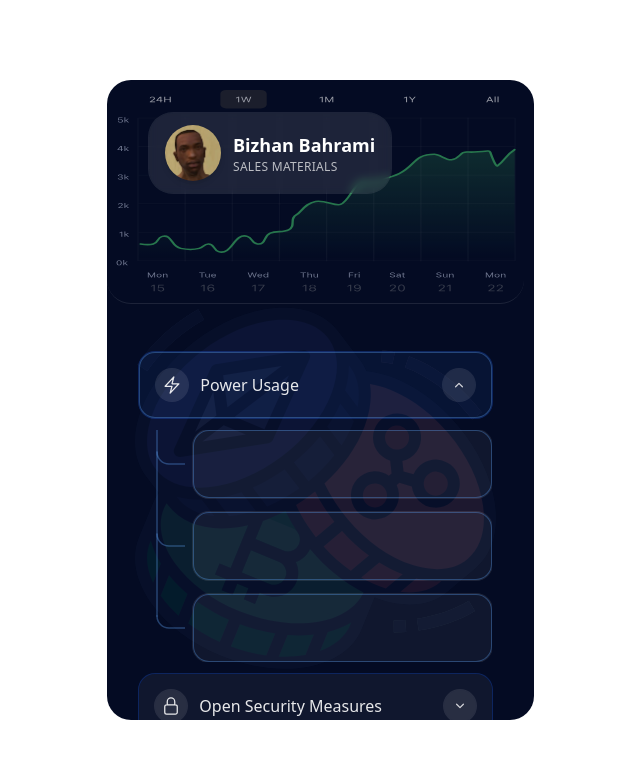
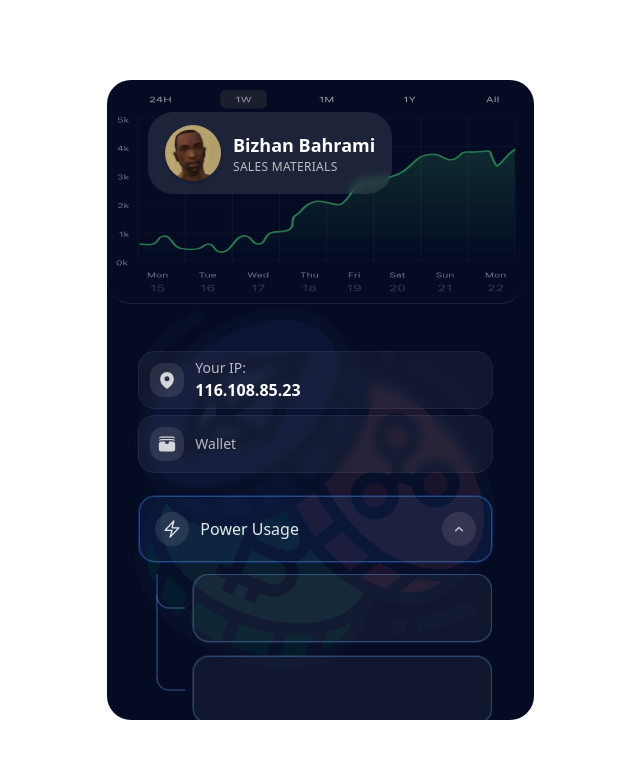
Before and after one commit to MohammadmehdiJamalpour/crypto-panel-script, a React (Vite) app: page / in a window 1280 px wide. Shown: the top 758 px of the page, without its empty margins (618-1258 px from the left). Built offline with nearby package versions, Linux system fonts and the light colour scheme.

Commit message:
labelRow and LabelGroup added

```diff
--- a/src/components/AccordionRail.jsx
+++ b/src/components/AccordionRail.jsx
@@ -1,23 +1,5 @@
-import React, {
-  forwardRef,
-  useId,
-  useState,
-} from "react";
+import React, { forwardRef, useId, useState } from "react";
 import AccordionItemsBody from "./AccordionItemsBody.jsx";
-
-/**
- * DUMMY DATA SHAPE (no heights here)
- * ----------------------------------------------------------
- * const SECTIONS = [
- *   { id: "power", title: "Power Usage", icon: <BoltIcon/>, defaultOpen: true,
- *     items: [{ id: "status" }, { id: "usage" }, { id: "overhead" }] },
- *   { id: "security", title: "Open Security Measures", icon: <LockClosedIcon/>,
- *     items: [{ id: "rules" }, { id: "alerts" }] },
- *   { id: "password", title: "Set a New Password", icon: <KeyIcon/>,
- *     items: [{ id: "form" }] },
- * ];
- * ----------------------------------------------------------
- */
 
 /* tiny classnames helper */
 function cx(...parts) {
@@ -74,22 +56,21 @@ const SmoothCollapse = forwardRef(function SmoothCollapse(
   );
 });
 
-/* Item wrapper (fixed default height 68px; NO blue bg on items) */
+/* Item wrapper (unchanged from your design) */
 export const AccordionItem = forwardRef(function AccordionItem(
   {
     children,
     className = "",
     decorated = true,
     padding = "0",
-    // neutral background always (items never switch to blue)
     bgClass = "bg-white/[0.05]",
     baseRingClass = "ring-1 ring-white/10",
-    optionHeight = 68,   // default fixed height
+    optionHeight = 68,
     height,
     minHeight,
     width,
     style,
-    _open = false,       // internal
+    _open = false,
   },
   ref
 ) {
@@ -101,9 +82,7 @@ export const AccordionItem = forwardRef(function AccordionItem(
     ...style,
   };
 
-  const borderCls = _open
-    ? "border border-[color:var(--rail)]"
-    : "border-0";
+  const borderCls = _open ? "border border-[color:var(--rail)]" : "border-0";
 
   if (!decorated) {
     return (
@@ -122,7 +101,7 @@ export const AccordionItem = forwardRef(function AccordionItem(
       ref={ref}
       className={cx(
         "relative rounded-2xl",
-        bgClass,            // <-- stays neutral whether open or closed
+        bgClass,
         padding,
         baseRingClass,
         borderCls,
@@ -135,31 +114,35 @@ export const AccordionItem = forwardRef(function AccordionItem(
   );
 });
 
-/* Single section (HEADER gets blue-ish bg when open; items do NOT) */
+/**
+ * AccordionSection
+ * - renderHeader?(state) lets you fully control header content (e.g., LabelRow with chevron)
+ */
 export function AccordionSection({
   title = "Section",
   icon,
-  children,                       // <AccordionItem>...</AccordionItem>[]
+  children,
   defaultOpen = false,
   onToggle,
-  size = "md",                    // "sm" | "md"
+  size = "md",
 
-  // Rail/connector tuning (unchanged defaults)
+  // Rail/connector tuning
   gap = 12,
   railOffset = 12,
   elbowLen = 24,
   elbowRadius = 10,
-  railStroke = 1.5,               // ~1/5
+  railStroke = 1.5,
 
-  // Single source of truth for accent color (rail + open borders)
+  // Accent for rail + open borders
   accentColor = "rgb(96 165 250 / 0.35)",
 
-  // Behavior
+  // header visuals
   highlightHeaderOnOpen = true,
   decorateChildrenByDefault = true,
+  openHeaderBgClass = "bg-blue-500/[0.08] hover:bg-blue-500/[0.12]",
 
-  // blue-ish header bg ONLY when open
-  openHeaderBgClass = "bg-blue-500/[0.08] hover:bg-blue-500/[0.12]",
+  // custom header renderer
+  renderHeader,
 }) {
   const uid = useId();
   const [open, setOpen] = useState(defaultOpen);
@@ -180,15 +163,48 @@ export function AccordionSection({
   };
 
   const closedHeaderBgClass = "bg-white/[0.05] hover:bg-white/[0.07]";
-  const headerBgClass = open ? openHeaderBgClass : closedHeaderBgClass;
+  const headerBgClass =
+    open && highlightHeaderOnOpen ? openHeaderBgClass : closedHeaderBgClass;
 
-  const headerBorderCls = open
-    ? "border border-[color:var(--rail)]"
-    : "border-0";
+  const headerBorderCls = open ? "border border-[color:var(--rail)]" : "border-0";
+
+  const DefaultHeader = () => (
+    <>
+      <span
+        className={cx(
+          "shrink-0 grid place-items-center rounded-2xl bg-white/10 ring-1 ring-white/10",
+          sizes.bubble
+        )}
+      >
+        {icon ?? <span className="h-1.5 w-1.5 rounded-full bg-white/70" />}
+      </span>
+      <span className={cx("flex-1 text-left font-medium", sizes.title)}>
+        {title}
+      </span>
+      <span
+        className={cx(
+          "shrink-0 grid place-items-center rounded-2xl bg-white/10 ring-1 ring-white/10",
+          sizes.bubble
+        )}
+      >
+        <svg
+          className={cx(
+            "h-4 w-4 text-white/80 transition-transform duration-200",
+            open && "rotate-180"
+          )}
+          viewBox="0 0 20 20"
+          fill="currentColor"
+        >
+          <path d="M5.23 7.21a.75.75 0 011.06.02L10 10.94l3.71-3.71a.75.75 0 111.06 1.06l-4.24 4.24a.75.75 0 01-1.06 0L5.21 8.29a.75.75 0 01.02-1.08z" />
+        </svg>
+      </span>
+    </>
+  );
+
+  const headerInner = renderHeader ? renderHeader({ open }) : <DefaultHeader />;
 
   return (
     <section className="w-full" style={{ "--rail": accentColor }}>
-      {/* Header */}
       <button
         type="button"
         aria-expanded={open}
@@ -201,31 +217,16 @@ export function AccordionSection({
         }}
         className={cx(
           "w-full flex items-center gap-3 rounded-2xl",
-          headerBgClass, // <-- blue-ish when open
+          headerBgClass,
           "py-4 text-white/90",
           "ring-1 duration-300 transition-all ring-blue-600/30 focus:outline-none focus:ring-1 focus:ring-blue-500/80",
           sizes.pad,
-          headerBorderCls // <-- border persists while open
+          headerBorderCls
         )}
       >
-        <span className={cx("shrink-0 grid place-items-center rounded-2xl bg-white/10 ring-1 ring-white/10", sizes.bubble)}>
-          {icon ?? <span className="h-1.5 w-1.5 rounded-full bg-white/70" />}
-        </span>
-
-        <span className={cx("flex-1 text-left font-medium", sizes.title)}>{title}</span>
-
-        <span className={cx("shrink-0 grid place-items-center rounded-2xl bg-white/10 ring-1 ring-white/10", sizes.bubble)}>
-          <svg
-            className={cx("h-4 w-4 text-white/80 transition-transform duration-200", open && "rotate-180")}
-            viewBox="0 0 20 20"
-            fill="currentColor"
-          >
-            <path d="M5.23 7.21a.75.75 0 011.06.02L10 10.94l3.71-3.71a.75.75 0 111.06 1.06l-4.24 4.24a.75.75 0 01-1.06 0L5.21 8.29a.75.75 0 01.02-1.08z" />
-          </svg>
-        </span>
+        {headerInner}
       </button>
 
-      {/* Body (smooth collapse) */}
       <SmoothCollapse open={open} className="mt-3" aria-hidden={!open}>
         <div id={`${uid}-panel`} role="region" aria-label={`${title} details`}>
           <AccordionItemsBody {...overlayProps}>{children}</AccordionItemsBody>
--- /dev/null
+++ b/src/components/LabelRow.jsx
@@ -0,0 +1,55 @@
+import React from "react";
+
+export default function LabelRow({
+  icon = null,
+  label = "",
+  value = "",
+  className = "",
+  compact = true,
+  chevron = false,
+  chevronRotated = false, // rotate when the parent (e.g., accordion) is open
+}) {
+  const pad = compact ? "px-3 py-2.5" : "px-3.5 py-3";
+  return (
+    <div
+      className={[
+        "w-full h-14", // fixed height for consistency
+        "flex items-center gap-3 rounded-2xl",
+        "bg-white/[0.05] ring-1 ring-white/10 backdrop-blur-sm",
+        "text-white/85",
+        pad,
+        className,
+      ].join(" ")}
+    >
+      {/* icon bubble */}
+      <span className="shrink-0 grid place-items-center h-8 w-8 rounded-xl bg-white/10 ring-1 ring-white/10">
+        {icon ?? <span className="h-1.5 w-1.5 rounded-full bg-white/60" />}
+      </span>
+
+      {/* text */}
+      <div className="flex-1 min-w-0">
+        <div className="text-sm/5 text-white/70 truncate">{label}</div>
+        {value ? (
+          <div className="text-base font-semibold text-white truncate">
+            {value}
+          </div>
+        ) : null}
+      </div>
+
+      {/* optional chevron (visual only; the click is handled by parent) */}
+      {chevron ? (
+        <svg
+          className={[
+            "h-4 w-4 text-white/80 transition-transform duration-200",
+            chevronRotated ? "rotate-180" : "",
+          ].join(" ")}
+          viewBox="0 0 20 20"
+          fill="currentColor"
+          aria-hidden
+        >
+          <path d="M5.23 7.21a.75.75 0 011.06.02L10 10.94l3.71-3.71a.75.75 0 111.06 1.06l-4.24 4.24a.75.75 0 01-1.06 0L5.21 8.29a.75.75 0 01.02-1.08z" />
+        </svg>
+      ) : null}
+    </div>
+  );
+}
--- /dev/null
+++ b/src/components/LabelsGroup.jsx
@@ -0,0 +1,19 @@
+import React from "react";
+import LabelRow from "./LabelRow.jsx";
+
+export default function LabelsGroup({ items = [], className = "" }) {
+  return (
+    <div className={["w-full space-y-2", className].join(" ")}>
+      {items.map((it, i) => (
+        <LabelRow
+          key={i}
+          icon={it.icon}
+          label={it.label}
+          value={it.value}
+          // chevron = false → these are informational only
+          chevron={false}
+        />
+      ))}
+    </div>
+  );
+}
--- a/src/layout/Body.jsx
+++ b/src/layout/Body.jsx
@@ -1,44 +1,17 @@
-// src/layout/Body.jsx
 import React from "react";
-import Accordion, {
-  AccordionSection,
-  AccordionItem,
-} from "../components/AccordionRail.jsx";
+import Accordion, { AccordionSection, AccordionItem } from "../components/AccordionRail.jsx";
+import LabelRow from "../components/LabelRow.jsx";
+import LabelsGroup from "../components/LabelsGroup.jsx";
 import { BoltIcon, LockClosedIcon, KeyIcon } from "@heroicons/react/24/outline";
+import { MapPinIcon, WalletIcon } from "@heroicons/react/24/solid";
 
-// Simple content block
-const Block = ({ title }) => (
-  <div className="h-full w-full flex flex-col justify-center gap-1.5">
-    {/* content for: {title} */}
-  </div>
-);
+const Block = () => <div className="h-full w-full flex flex-col justify-center gap-1.5" />;
 
-/**
- * Background behavior:
- * - Starts low (near bottom) due to pt-[100vh].
- * - As you scroll down, the SVG rises until its center hits viewport center
- *   (sticky at top-1/2 with -translate-y-1/2), then it stays centered.
- * - Scrolling further down: it remains centered (doesn't move).
- * - Scrolling up past the threshold: it leaves sticky and drops back down toward the bottom.
- */
 export default function Body({ className = "" }) {
   return (
-    <section
-      className={`
-        relative flex-1
-
-
-
-
-        px-4 py-6
-        ${className}
-      `}
-    >
-      {/* BACKGROUND OVERLAY (no pointer events; independent of content) */}
+    <section className={`relative flex-1 px-4 py-6 ${className}`}>
+      {/* sticky background */}
       <div className="pointer-events-none absolute inset-0 z-0">
-        {/* Track creates room for sticky behavior.
-           pt-[100vh] = start low; adjust to change starting position.
-           h-[200vh] = ensures sticky can stay centered for a long range. */}
         <div className="relative h-[100vh] pt-[20vh]">
           <img
             src="/crypto-tokens.svg"
@@ -48,17 +21,49 @@ export default function Body({ className = "" }) {
               sticky top-1/2 -translate-y-1/2
               block mx-auto
               h-auto w-[min(90vw,800px)]
-              object-contain
-              opacity-100
-              transition-transform
+              object-contain opacity-100
             "
           />
         </div>
       </div>
 
-      {/* FOREGROUND CONTENT */}
       <div className="relative z-10 mx-auto container max-w-md space-y-6">
+        {/* NON-OPENABLE labels in one container */}
+        <LabelsGroup
+          items={[
+            {
+              icon: <MapPinIcon className="h-5 w-5 text-white/80" />,
+              label: "Your IP:",
+              value: "116.108.85.23",
+            },
+            {
+              icon: <WalletIcon className="h-5 w-5 text-white/80" />,
+              label: "Wallet",
+              value: "",
+            },
+          ]}
+        />
+
         <Accordion>
+          {/* Accordion header uses LabelRow with chevron (openable) */}
+          {/* <AccordionSection
+            title="Network Details"
+            accentColor="rgb(96 165 250 / 0.35)"
+            renderHeader={({ open }) => (
+              <LabelRow
+                icon={<MapPinIcon className="h-5 w-5 text-white/80" />}
+                label="Network"
+                value="More details"
+                compact
+                chevron
+                chevronRotated={open}
+                className="bg-white/[0.05] w-full"
+              />
+            )}
+          >
+            <AccordionItem><Block /></AccordionItem>
+          </AccordionSection> */}
+
           <AccordionSection
             title="Power Usage"
             icon={<BoltIcon className="h-5 w-5" />}
@@ -70,9 +75,8 @@ export default function Body({ className = "" }) {
             elbowRadius={12}
             gap={14}
           >
-            <AccordionItem><Block title="Status :" /></AccordionItem>
-            <AccordionItem><Block title="Power Usage : [424/1000] kW/h" /></AccordionItem>
-            <AccordionItem><Block title="Overhead Usage :" /></AccordionItem>
+            <AccordionItem><Block /></AccordionItem>
+            <AccordionItem><Block /></AccordionItem>
           </AccordionSection>
 
           <AccordionSection
@@ -85,8 +89,8 @@ export default function Body({ className = "" }) {
             elbowRadius={12}
             gap={14}
           >
-            <AccordionItem><Block title="Active Rules" /></AccordionItem>
-            <AccordionItem><Block title="Recent Alerts" /></AccordionItem>
+            <AccordionItem><Block /></AccordionItem>
+            <AccordionItem><Block /></AccordionItem>
           </AccordionSection>
 
           <AccordionSection
@@ -99,7 +103,7 @@ export default function Body({ className = "" }) {
             elbowRadius={12}
             gap={14}
           >
-            <AccordionItem><Block title="Password Form" /></AccordionItem>
+            <AccordionItem><Block /></AccordionItem>
           </AccordionSection>
         </Accordion>
       </div>
```
